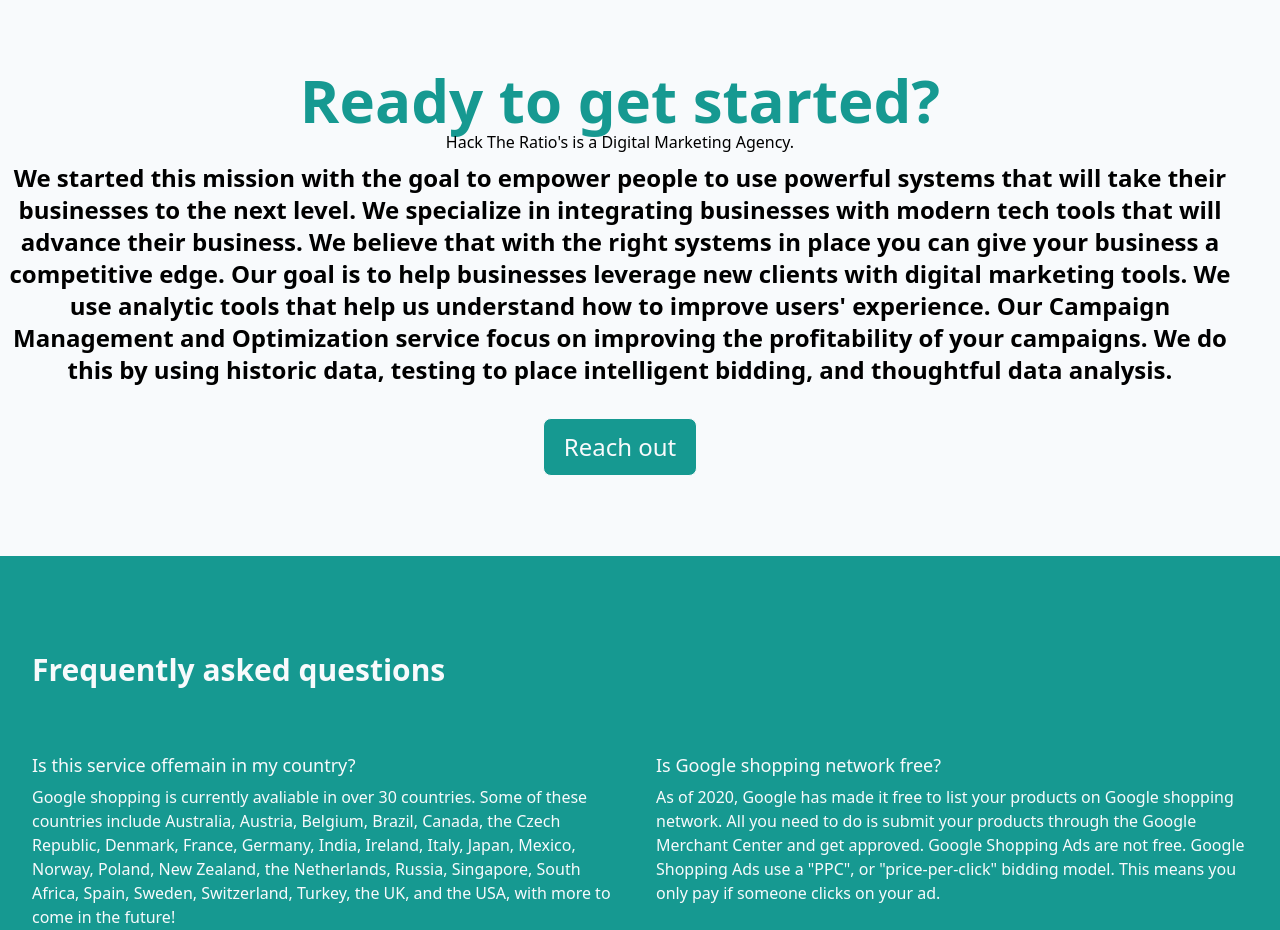
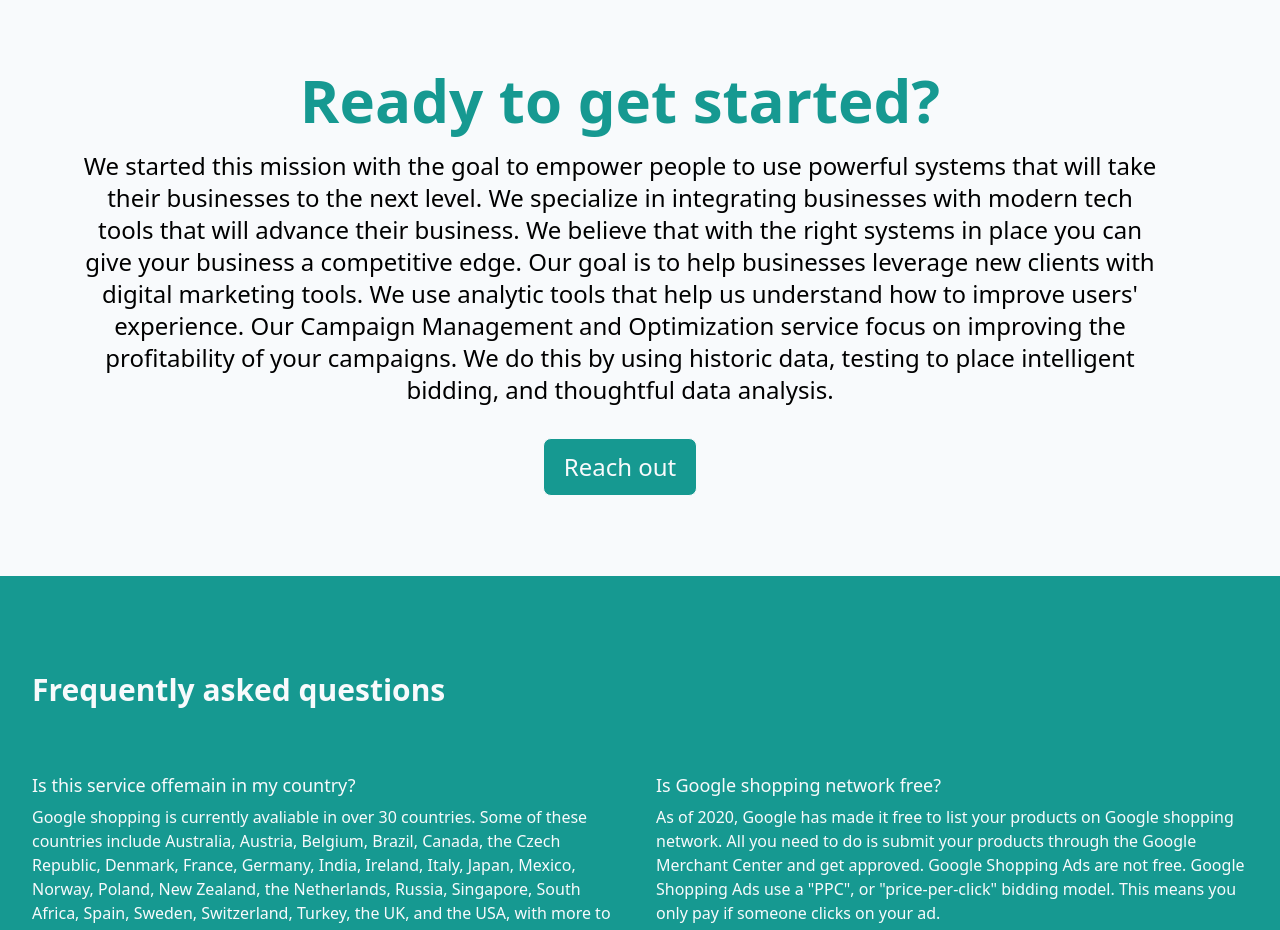
Before and after one commit to pbangelly/media-2023, a Gatsby site: page / in a window 1280 px wide. Shown: the part 4580-5510 px from the top of the page. Built offline with nearby package versions, Linux system fonts and the light colour scheme; Gatsby itself is replaced by a stand-in of ours.

Commit message:
content clean up

```diff
--- a/src/components/apply.js
+++ b/src/components/apply.js
@@ -19,8 +19,8 @@ const Apply = () => (
       <h2 className="text-3xl md:text-6xl font-extrabold text-main">
         <div className="block">Ready to get started?</div>
       </h2>
-      <h2 className="text-center">Hack The Ratio's is a Digital Marketing Agency.</h2>
-      <p className="mt-2 text-sm font-extrabold md:text-2xl leading-6 text-black">
+      {/* <h2 className="text-center">Hack The Ratio's is a Digital Marketing Agency.</h2> */}
+      <p className="text-center mt-5 text-sm md:text-2xl leading-6 text-black mr-20 ml-20">
       We started this mission with the goal to empower people to use powerful systems that will take their businesses to the next level.
       We specialize in integrating businesses with modern tech tools that will advance their business.
       We believe that with the right systems in place you can give your business a competitive edge.
```
